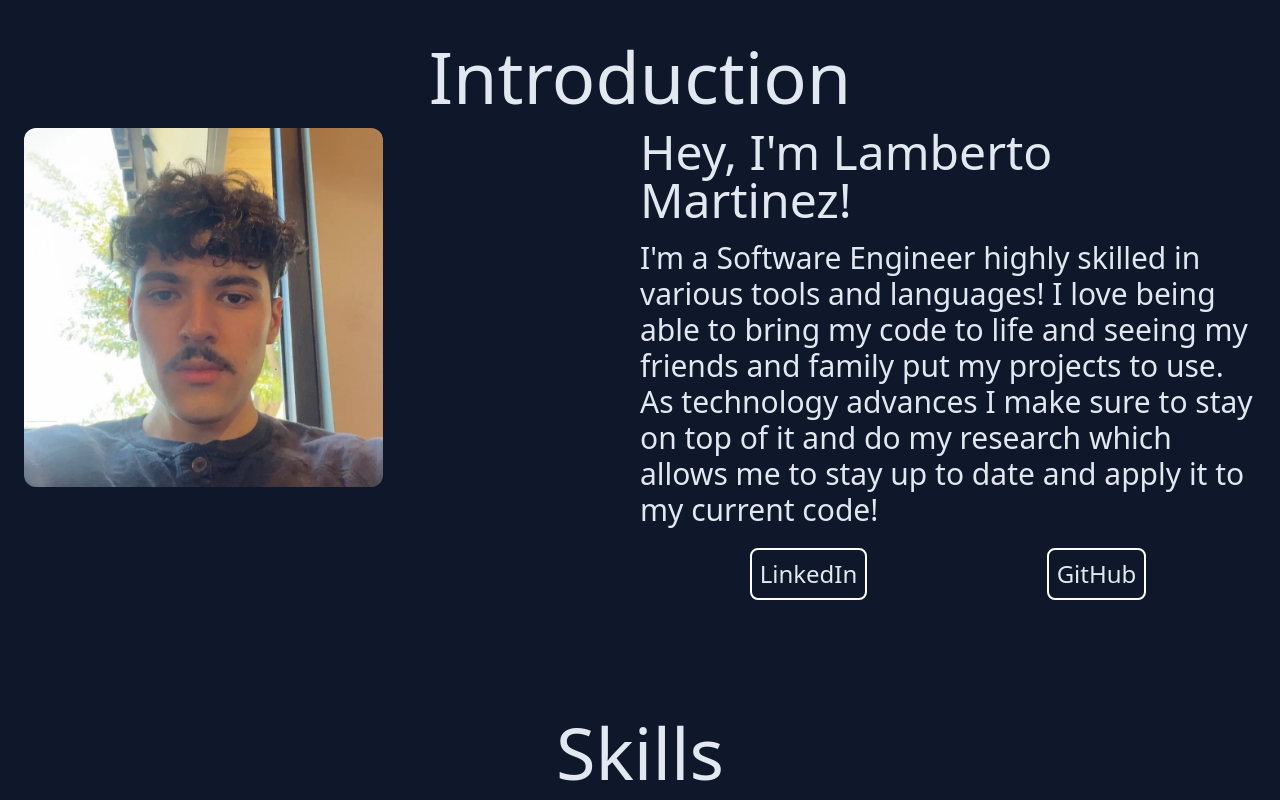
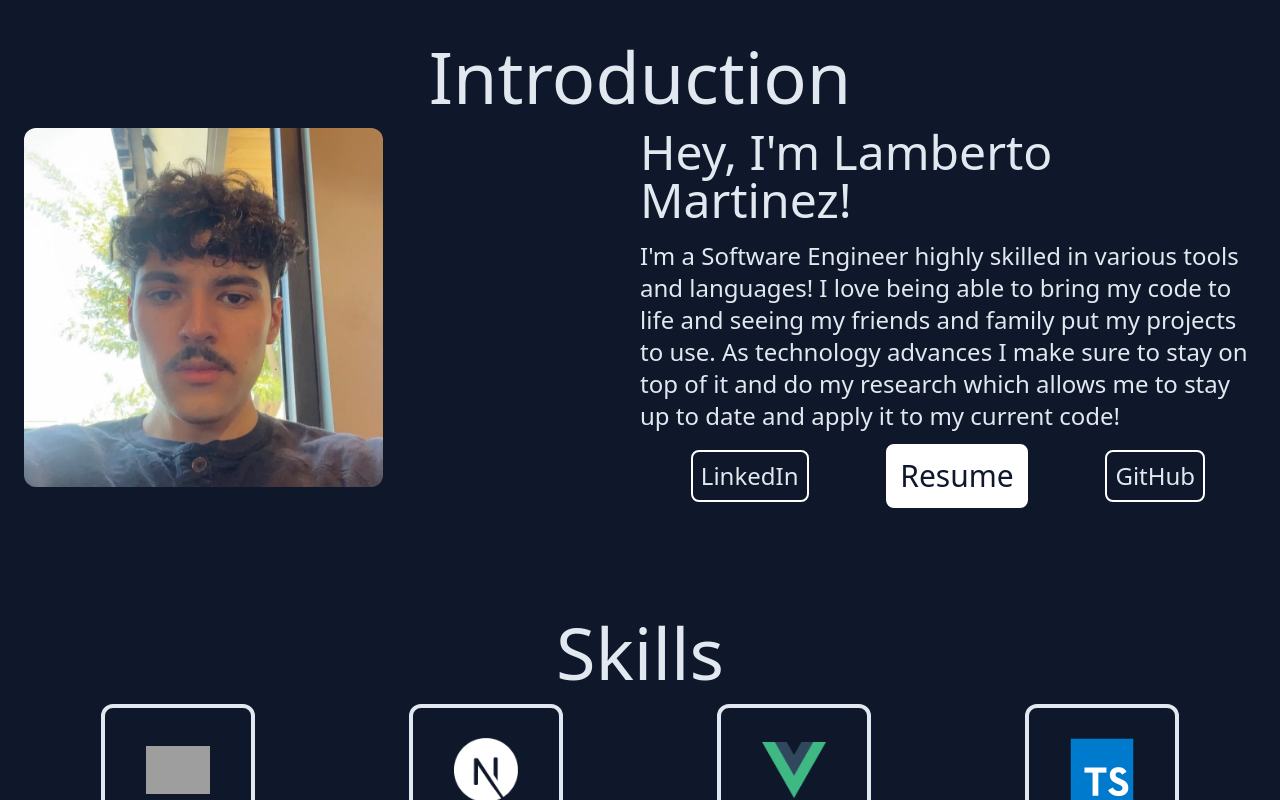
Before and after one commit to Lambpato/portfolio, a Vue app in the folder portfolio/: page / in a window 1280 px wide. Shown: the top 800 px of the page. Built offline with nearby package versions, Linux system fonts and the light colour scheme; grey boxes are pictures that could not be loaded.

Commit message:
updated code

```diff
--- a/portfolio/index.html
+++ b/portfolio/index.html
@@ -4,7 +4,7 @@
     <meta charset="UTF-8" />
     <link rel="icon" href="/favicon.ico" />
     <meta name="viewport" content="width=device-width, initial-scale=1.0" />
-    <link href="/output.css" rel="stylesheet" />
+    <link href="./dist/output.css" rel="stylesheet" />
     <title>Portfolio</title>
   </head>
   <body class="bg-slate-900 text-slate-200">
--- a/portfolio/public/output.css
+++ b/portfolio/public/output.css
@@ -864,4 +864,14 @@ video {
     font-size: 0.75rem;
     line-height: 1rem;
   }
+
+  .lg\:text-2xl {
+    font-size: 1.5rem;
+    line-height: 2rem;
+  }
+
+  .lg\:text-xl {
+    font-size: 1.25rem;
+    line-height: 1.75rem;
+  }
 }
--- a/portfolio/src/components/IntroComp.vue
+++ b/portfolio/src/components/IntroComp.vue
@@ -33,7 +33,7 @@ const handleAbout = () => {
           @click="handleAbout"
         >
           <h1 class="text-2xl lg:text-5xl">Hey, I'm Lamberto Martinez!</h1>
-          <p class="text-xl lg:text-3xl">
+          <p class="text-xl lg:text-2xl">
             I'm a Software Engineer highly skilled in various tools and languages! I love being able
             to bring my code to life and seeing my friends and family put my projects to use. As
             technology advances I make sure to stay on top of it and do my research which allows me
@@ -41,13 +41,22 @@ const handleAbout = () => {
           </p>
         </div>
 
-        <div class="flex justify-around p-5">
+        <div class="flex justify-around items-center p-3">
           <div>
             <button
               class="border-2 border-white p-2 rounded-lg text-2xl hover:bg-slate-600"
               @click="redirectToWebsite('https://www.linkedin.com/in/lambpato/')"
             >
               LinkedIn
+            </button>
+          </div>
+          <div class="flex justify-center">
+            <button
+              id="border"
+              class="border-2 border-white bg-white p-3 rounded-lg text-3xl text-slate-900 hover:bg-slate-600"
+              @click="redirectToWebsite('/resume.pdf')"
+            >
+              Resume
             </button>
           </div>
           <div>
```
Also changed, not shown: 1 other file (tests, documents, lock files or other folders).
